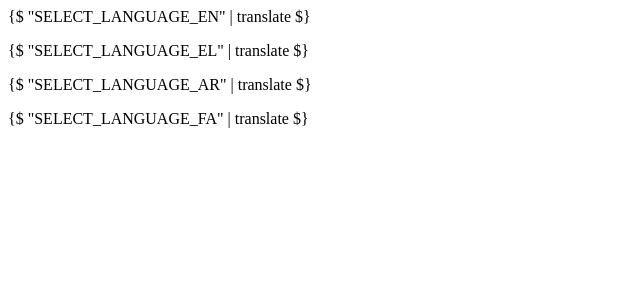
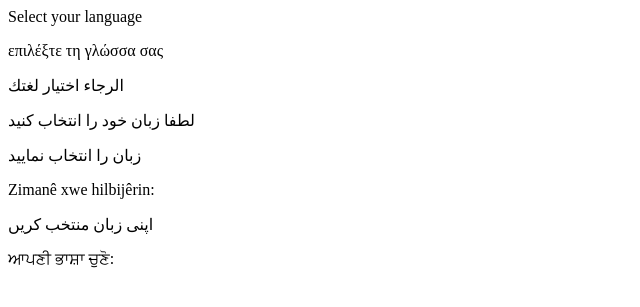
Before and after one commit to theirc/GAS-Search-Tool, a Django app: template ui/templates/angular/partials/language.html in a window 1280 px wide. Shown: the top 307 px of the page, without its empty margins (0-640 px from the left). Run offline with Django 3.2, Linux system fonts and the light colour scheme; the template is opened without the code that fills it, so the values that code supplies are empty; parts of the project's set-up code (start-up, migrations or seed data) failed here and were passed over.

Commit message:
Improve language picker

```diff
--- a/app/settings.py
+++ b/app/settings.py
@@ -129,7 +129,7 @@
     ('ar', _('Arabic')),
     ('fa', _('Farsi')),
     ('kmr', _('Kurmanji')),
-    ('ckb', _('Sorani')),
+    ('pan', _('Punjabi')),
     ('prs', _('Dari')),
     ('ur', _('Urdu')),
 )
--- a/ui/static/js/searcherApp/controllers/BaseController.js
+++ b/ui/static/js/searcherApp/controllers/BaseController.js
@@ -26,7 +26,7 @@
     };
 
     vm.changeLanguage = function (language) {
-        vm.isRTL = !(language.code === 'en' || language.code === 'el');
+        vm.isRTL = !(language.code === 'en' || language.code === 'el' || language.code === 'kmr' || language.code === 'pan');
         vm.language = language;
         $translate.use(language.code);
     };
--- a/ui/static/locale/en.json
+++ b/ui/static/locale/en.json
@@ -22,8 +22,8 @@
   "GREEK": "ελληνικά",
   "ARABIC": "العربية",
   "FARSI": "فارسی",
-  "KURMANJI": "کورمانجی",
-  "SORANI": "سۆرانی",
+  "KURMANJI": "Kurmancî",
+  "PUNJABI": "ਪੰਜਾਬੀ",
   "DARI": "دری",
   "URDU": "اُردُو",
 
--- a/ui/static/scss/main.scss
+++ b/ui/static/scss/main.scss
@@ -110,7 +110,7 @@
   @include align-items(center);
   @include justify-content(center);
   @include flex-direction(row);
-  height: 80px;
+  min-height: 80px;
   margin: 0;
   background-color: $view-header-color;
   color: $text-color;
--- a/ui/templates/angular/partials/language.html
+++ b/ui/templates/angular/partials/language.html
@@ -1,9 +1,13 @@
 <div class="view-header row">
     <div class="view-header-inner">
-        <p>{$ "SELECT_LANGUAGE_EN" | translate $}</p>
-        <p>{$ "SELECT_LANGUAGE_EL" | translate $}</p>
-        <p>{$ "SELECT_LANGUAGE_AR" | translate $}</p>
-        <p>{$ "SELECT_LANGUAGE_FA" | translate $}</p>
+        <p>Select your language</p>
+        <p>επιλέξτε τη γλώσσα σας</p>
+        <p>الرجاء اختيار لغتك</p>
+        <p>لطفا زبان خود را انتخاب کنید</p>
+        <p>زبان را انتخاب نمایید</p>
+        <p>Zimanê xwe hilbijêrin:</p>
+        <p>اپنی زبان منتخب کریں</p>
+        <p>ਆਪਣੀ ਭਾਸ਼ਾ ਚੁਣੋ:</p>
     </div>
 </div>
 
```
